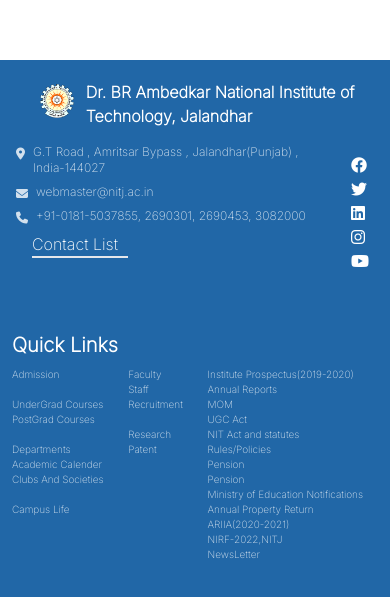
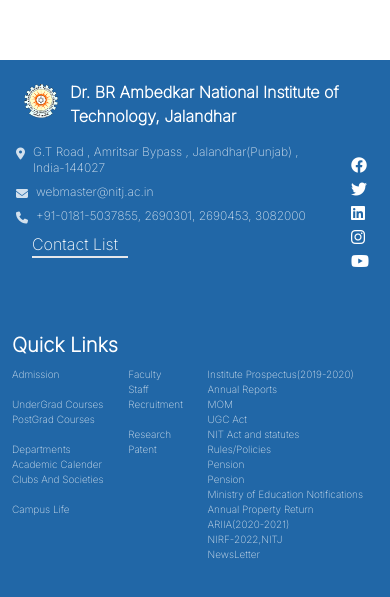
Before and after one commit to wdmc-nitj/footer.github.io, a website: page index.html in a window 390 px wide. Shown: the part 151-748 px from the top of the page. Drawn offline with nearby package versions, Linux system fonts and the light colour scheme.

Commit message:
Update index.html

```diff
--- a/index.html
+++ b/index.html
@@ -14,8 +14,8 @@
   <footer>
       <div class="bg-[#2167A7] h-3/4 text-white fixed inset-x-0 bottom-0 flex flex-col lg:flex-row" style="font-family:'Inter', sans-serif;">
 <div class="flex flex-col h-1/3">
-    <div class="flex  align-middle justify-center">
-    <img src="./images/nitj-logo.png" alt="NITJ logo"     class="lg:ml-16 lg:mt-16 mt-6 ml-10 lg:w-[4vw] lg:h-[4vw] w-[4vh] h-[4vh]">
+    <div class="flex  align-middle justify-center mx-auto">
+    <img src="./images/nitj-logo.png" alt="NITJ logo"     class="lg:ml-16 lg:mt-16 mt-6 ml-4 lg:w-[4vw] lg:h-[4vw] w-[4vh] h-[4vh]">
     <h2 class="lg:ml-2 lg:mt-16  text-base font-bold lg:w-3/5 w-4/5 mt-5 ml-3">
         Dr. BR Ambedkar National Institute of Technology, Jalandhar
     </h2>
```
